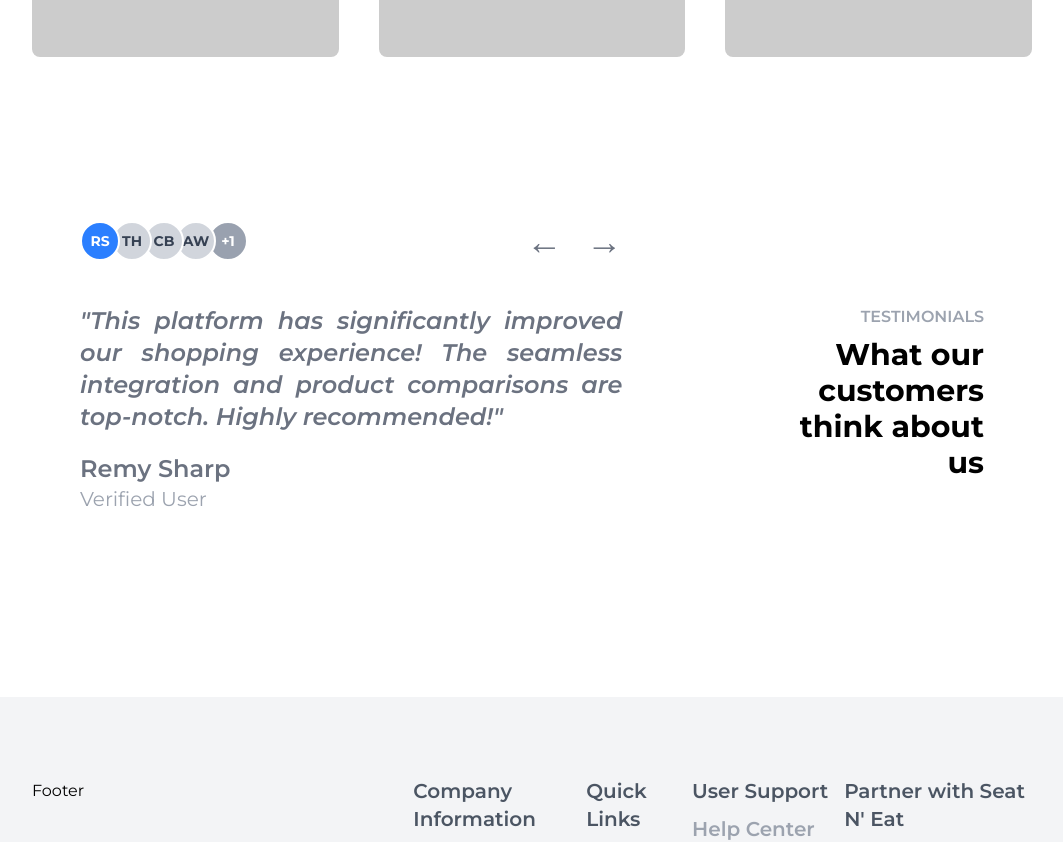
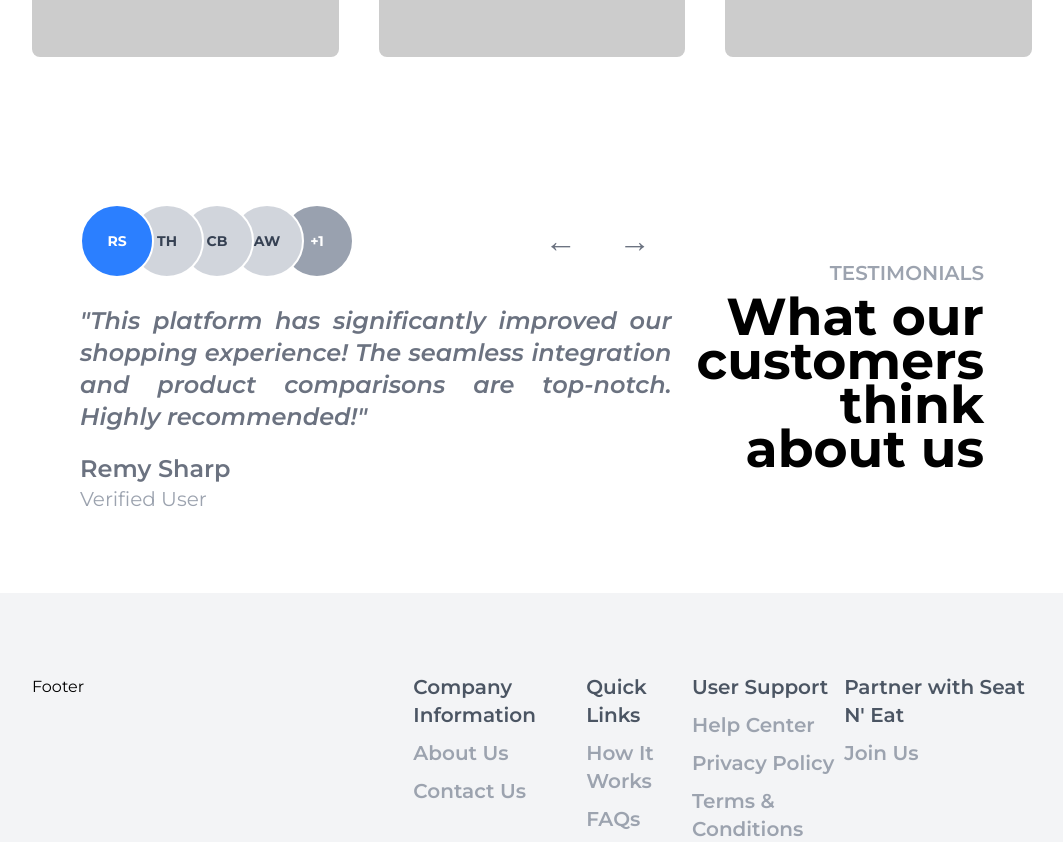
Before and after one commit to jewelldmnt/SeatNEat, a React (Vite) app in the folder frontend/: page / in a window 1280 px wide. Shown: the part 2340-3182 px from the top of the page, without its empty margins (108-1171 px from the left). Built offline with nearby package versions, Linux system fonts and the light colour scheme.

Commit message:
fix: updated the testimonial section

```diff
--- a/frontend/src/components/Layout/Landing/Testimonial.jsx
+++ b/frontend/src/components/Layout/Landing/Testimonial.jsx
@@ -1,4 +1,4 @@
-import React, { useState } from "react";
+import React, { useState, useEffect, useRef } from "react";
 import { ChevronLeft, ChevronRight } from "lucide-react";
 
 const testimonials = [
@@ -33,6 +33,14 @@ const getInitials = (name) => {
 
 const Testimonial = () => {
   const [index, setIndex] = useState(0);
+  const maxHeightRef = useRef(0);
+  const textRefs = useRef([]);
+
+  useEffect(() => {
+    const heights = textRefs.current.map((ref) => ref?.offsetHeight || 0);
+    maxHeightRef.current = Math.max(...heights);
+  }, []);
+
   const maxAvatars = 4;
   const remaining = testimonials.length - maxAvatars;
 
@@ -45,17 +53,16 @@ const Testimonial = () => {
   };
 
   return (
-    <section className="container py-20 px-12 min-h-auto flex flex-col relative">
-      {/* Layout Wrapper */}
-      <div className="h-100 flex flex-col md:flex-row items-start justify-between">
-        {/* Left Section: Testimonial, Avatars, and Navigation */}
-        <div className="w-3/5 flex flex-col">
-          {/* Overlapping Avatar Group */}
+    <section className="container py-20 px-12 flex flex-col relative">
+      <div className="flex flex-col md:flex-row items-start justify-between">
+        <div
+          className="w-[53rem] flex flex-col"
+          style={{ minHeight: maxHeightRef.current }}
+        >
           <div className="flex flex-row justify-between items-center h-12">
-            {/* Overlapping Avatar Group */}
-            <div className="flex -space-x-2">
+            <div className="flex -space-x-6">
               <div
-                className="w-10 h-10 bg-blue-500 flex items-center justify-center rounded-full text-sm font-bold text-white border-2 border-white"
+                className="w-18.5 h-18.5 bg-blue-500 flex items-center justify-center rounded-full text-sm font-bold text-white border-2 border-white"
                 style={{ zIndex: maxAvatars }}
               >
                 {getInitials(testimonials[index].name)}
@@ -67,29 +74,28 @@ const Testimonial = () => {
               ].map((testimonial, i) => (
                 <div
                   key={i}
-                  className="w-10 h-10 bg-gray-300 flex items-center justify-center rounded-full text-sm font-bold text-gray-700 border-2 border-white"
+                  className="w-18.5 h-18.5 bg-gray-300 flex items-center justify-center rounded-full text-sm font-bold text-gray-700 border-2 border-white"
                   style={{ zIndex: maxAvatars - (i + 1) }}
                 >
                   {getInitials(testimonial.name)}
                 </div>
               ))}
               {(remaining > 0 || testimonials.length > maxAvatars) && (
-                <div className="w-10 h-10 bg-gray-400 flex items-center justify-center rounded-full text-sm font-bold text-white border-2 border-white">
+                <div className="w-18.5 h-18.5 bg-gray-400 flex items-center justify-center rounded-full text-sm font-bold text-white border-2 border-white">
                   +{Math.min(remaining, testimonials.length - maxAvatars + 1)}
                 </div>
               )}
             </div>
 
-            {/* Navigation Buttons */}
-            <div className="flex gap-4">
+            <div className="flex">
               <button
-                className="w-10 h-10 flex items-center justify-start hover:bg-gray-300 text-4xl text-neutral-500 font-bold"
+                className="w-18.5 h-18.5 flex items-center justify-center text-[32px] text-neutral-500 font-bold"
                 onClick={prevTestimonial}
               >
                 ←
               </button>
               <button
-                className="w-10 h-10 flex items-center justify-end hover:bg-gray-300 text-4xl text-neutral-500 font-bold"
+                className="w-18.5 h-18.5 flex items-center justify-center text-[32px] text-neutral-500 font-bold"
                 onClick={nextTestimonial}
               >
                 →
@@ -97,8 +103,11 @@ const Testimonial = () => {
             </div>
           </div>
 
-          {/* Testimonial Text */}
-          <p className="mt-10 mb-5 text-neutral-500 text-justify text-2xl italic font-semibold">
+          <p
+            ref={(el) => (textRefs.current[index] = el)}
+            className="mt-10 mb-5 text-neutral-500 text-justify text-2xl italic font-semibold"
+            style={{ minHeight: maxHeightRef.current }}
+          >
             "{testimonials[index].text}"
           </p>
           <p className="text-2xl text-neutral-500 font-semibold">
@@ -107,10 +116,9 @@ const Testimonial = () => {
           <p className="text-neutral-400 text-xl">Verified User</p>
         </div>
 
-        {/* Right Section: Heading */}
-        <div className="w-1/4 pt-20 flex flex-col justify-center text-right">
-          <h3 className="text-neutral-400 font-semibold">TESTIMONIALS</h3>
-          <h2 className="text-3xl font-bold">
+        <div className="w-[28rem] h-full flex flex-col self-center text-right">
+          <h3 className="mb-2 text-xl text-neutral-400 font-semibold">TESTIMONIALS</h3>
+          <h2 className="text-[3.25rem] font-bold">
             What our customers think about us
           </h2>
         </div>
```
